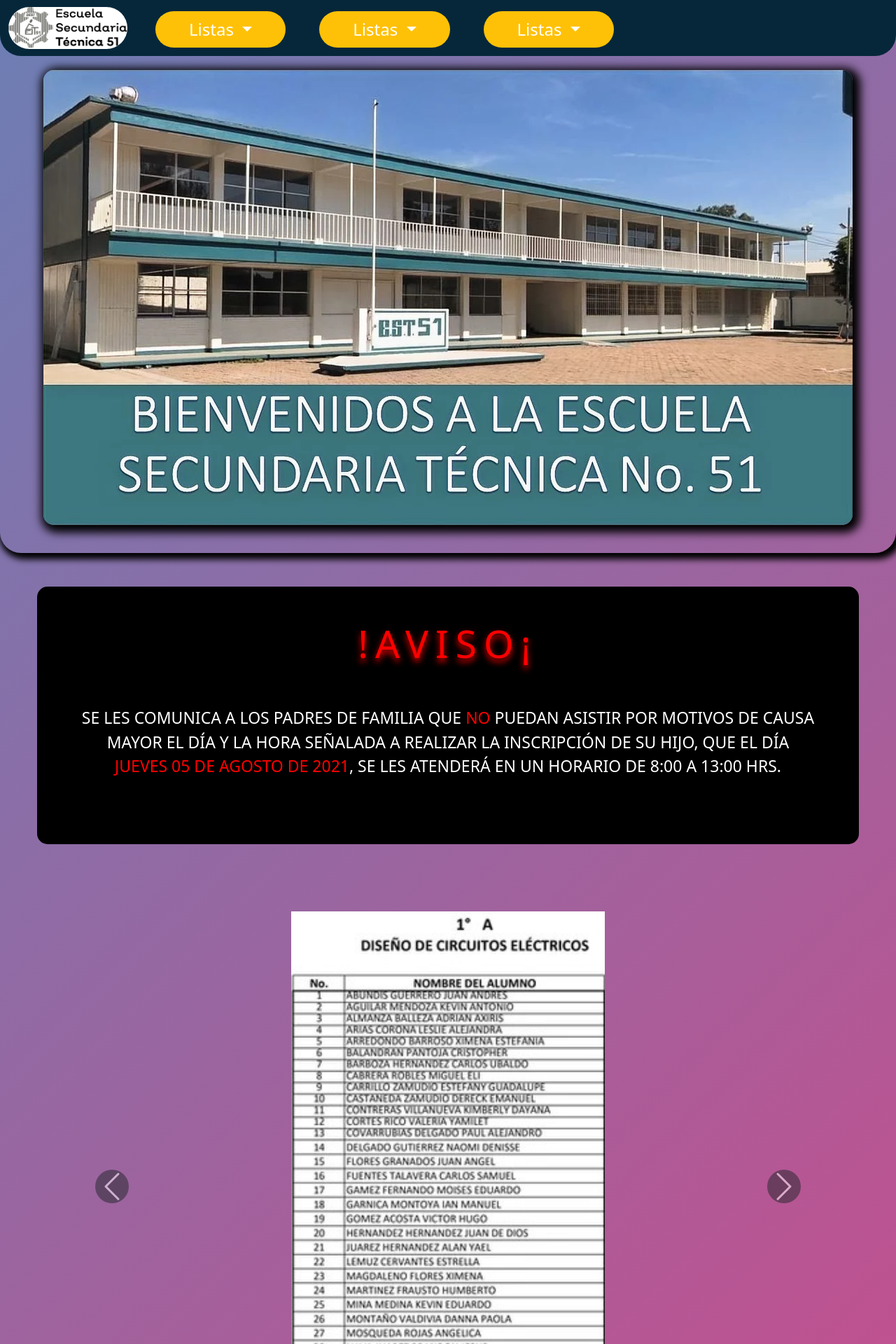
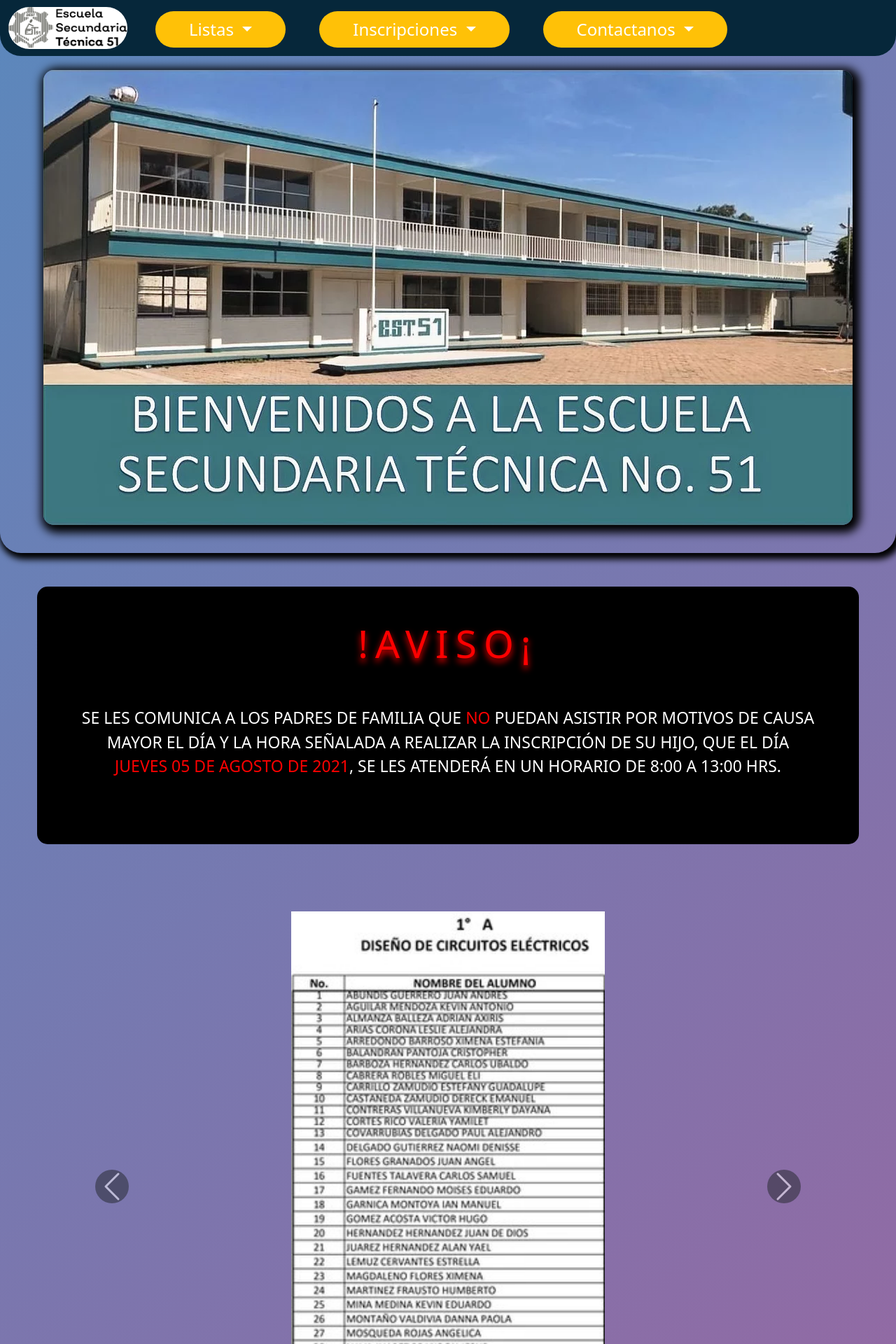
Before and after one commit to tecnicasecundaria51/tecnica51, a PHP site: page / in a window 1280 px wide. Shown: the top 1920 px of the page at 70% size. Run offline with PHP 8.4, Linux system fonts and the light colour scheme.

Commit message:
v2.0.3.Bootstrap_01

```diff
--- a/estilo.css
+++ b/estilo.css
@@ -80,3 +80,10 @@ body {
 .horarios{
     box-shadow: 4px 4px 13px 7px #000000;
 }
+
+#cont{
+  background-color: rgb(22, 12, 88);
+  border-radius: 15px;
+  font-size: 20px;
+  text-shadow: 1px 1px 1px black, 1px 2px 1px black, 1px 3px 1px black, 1px 4px 1px black, 1px 5px 1px black, 1px 6px 1px black;
+}
--- a/index.html
+++ b/index.html
@@ -36,7 +36,7 @@
             <!-- LISTAS -->
             <li class="px-4 pt-1 nav-item dropdown">
               <a
-                class="text-center px-5 text-white rounded-pill fs-4 nav-link dropdown-toggle d-block bg-warning"
+                class="px-5 text-center text-white rounded-pill fs-4 nav-link dropdown-toggle d-block bg-warning"
                 href="#"
                 id="navbarDropdown"
                 role="button"
@@ -67,14 +67,14 @@
             <!-- Inscripciones -->
             <li class="px-4 pt-1 nav-item dropdown">
               <a
-                class="text-center px-5 text-white rounded-pill fs-4 nav-link dropdown-toggle d-block bg-warning"
+                class="px-5 text-center text-white rounded-pill fs-4 nav-link dropdown-toggle d-block bg-warning"
                 href="#"
                 id="navbarDropdown"
                 role="button"
                 data-bs-toggle="dropdown"
                 aria-expanded="false"
               >
-                Listas
+                Inscripciones
               </a>
               <ul
                 id="hola"
@@ -87,39 +87,39 @@
                     >acciones</a
                   >
                 </li>
-                <li>
-                  <a class="text-white border-top dropdown-item" href="#"
-                    >acciones</a
-                  >
-                </li>
               </ul>
             </li>
             <!-- CONTACTO -->
             <li class="px-4 pt-1 nav-item dropdown">
               <a
-                class="text-center px-5 text-white rounded-pill fs-4 nav-link dropdown-toggle d-block bg-warning"
+                class="px-5 text-center text-white rounded-pill fs-4 nav-link dropdown-toggle d-block bg-warning"
                 href="#"
                 id="navbarDropdown"
                 role="button"
                 data-bs-toggle="dropdown"
                 aria-expanded="false"
               >
-                Listas
+                Contactanos
               </a>
               <ul
                 id="hola"
                 class="text-center dropdown-menu fs-5"
                 aria-labelledby="navbarDropdown"
               >
-                <li><a class="text-white dropdown-item" href="#">acciones</a></li>
+                <li><a class="text-white dropdown-item" href="#cont">Telefono</a></li>
                 <li>
-                  <a class="text-white border-top dropdown-item" href="#"
-                    >acciones</a
+                  <a class="text-white border-top dropdown-item" href="#cont"
+                    >Correo</a
                   >
                 </li>
                 <li>
-                  <a class="text-white border-top dropdown-item" href="#"
-                    >acciones</a
+                  <a class="text-white border-top dropdown-item" href="https://www.facebook.com/Amigos-de-la-T%C3%A9cnica-51-227296753957764" target="blank"
+                    >Facebook</a
+                  >
+                </li>
+                <li>
+                  <a class="text-white border-top dropdown-item" href="#cont"
+                    >Direccion</a
                   >
                 </li>
               </ul>
@@ -158,7 +158,7 @@
       <button type="button" data-bs-target="#carouselExampleIndicators" data-bs-slide-to="4" aria-label="Slide 5"></button>
       <button type="button" data-bs-target="#carouselExampleIndicators" data-bs-slide-to="5" aria-label="Slide 6"></button>
     </div>
-    <div id="galeria" class="carousel-inner mb-5 mt-5">
+    <div id="galeria" class="mt-5 mb-5 carousel-inner">
       <div class="carousel-item active">
         <img src="img/1-A.jpg" class="m-auto img-fluid d-block" alt="" width="35%">
       </div>
@@ -179,11 +179,11 @@
       </div>
     </div>
     <button class="carousel-control-prev w-25" type="button" data-bs-target="#carouselExampleIndicators" data-bs-slide="prev">
-      <span class="carousel-control-prev-icon bg-dark rounded-circle p-4" aria-hidden="true"></span>
+      <span class="p-4 carousel-control-prev-icon bg-dark rounded-circle" aria-hidden="true"></span>
       <span class="visually-hidden">Previous</span>
     </button>
     <button class="carousel-control-next w-25" type="button" data-bs-target="#carouselExampleIndicators" data-bs-slide="next">
-      <span class="carousel-control-next-icon bg-dark rounded-circle p-4" aria-hidden="true"></span>
+      <span class="p-4 carousel-control-next-icon bg-dark rounded-circle" aria-hidden="true"></span>
       <span class="visually-hidden">Next</span>
     </button>
   </div>
@@ -199,34 +199,36 @@
     </div>
     <div class="carousel-inner">
       <div class="carousel-item active">
-        <img src="img/1-G.jpg" class="m-auto d-block pb-5" alt="" width="35%">
+        <img src="img/1-G.jpg" class="pb-5 m-auto d-block" alt="" width="35%">
       </div>
       <div class="carousel-item">
-        <img src="img/1-H.jpg" class="m-auto d-block pb-5" alt="" width="35%">
+        <img src="img/1-H.jpg" class="pb-5 m-auto d-block" alt="" width="35%">
       </div>
       <div class="carousel-item">
-        <img src="img/1-I.jpg" class="m-auto d-block pb-5" alt="" width="35%">
+        <img src="img/1-I.jpg" class="pb-5 m-auto d-block" alt="" width="35%">
       </div>
       <div class="carousel-item">
-        <img src="img/1-J.jpg" class="m-auto d-block pb-5" alt="" width="35%">
+        <img src="img/1-J.jpg" class="pb-5 m-auto d-block" alt="" width="35%">
       </div>
       <div class="carousel-item">
-        <img src="img/1-K.jpg" class="m-auto d-block pb-5" alt="" width="35%">
+        <img src="img/1-K.jpg" class="pb-5 m-auto d-block" alt="" width="35%">
       </div>
       <div class="carousel-item">
-        <img src="img/1-L.jpg" class="m-auto d-block pb-5" alt="" width="35%">
+        <img src="img/1-L.jpg" class="pb-5 m-auto d-block" alt="" width="35%">
       </div>
     </div>
     <button class="carousel-control-prev w-25" type="button" data-bs-target="#carouselExampleIndicator" data-bs-slide="prev">
-      <span class="carousel-control-prev-icon bg-dark rounded-circle p-4" aria-hidden="true"></span>
+      <span class="p-4 carousel-control-prev-icon bg-dark rounded-circle" aria-hidden="true"></span>
       <span class="visually-hidden">Previous</span>
     </button>
     <button class="carousel-control-next w-25" type="button" data-bs-target="#carouselExampleIndicator" data-bs-slide="next">
-      <span class="carousel-control-next-icon bg-dark rounded-circle p-4" aria-hidden="true"></span>
+      <span class="p-4 carousel-control-next-icon bg-dark rounded-circle" aria-hidden="true"></span>
       <span class="visually-hidden">Next</span>
     </button>
   </div>
-  <div class="m-auto text-center text-white bg-dark card w-100">
+  <!-- Ins 1° -->
+  <div class="clearfix pt-5 pb-5"></div>
+  <div class="m-auto text-center text-white horarios bg-dark card w-100">
     <h2 class="card-title">INSCRIPCIONES A PRIMEROS</h2>
     <div class="card-body">
       <img class="m-auto col-8 img-fluid" src="img/PRIMEROS.jpg" class="card-img-top" alt="..." width="60%">
@@ -242,6 +244,55 @@
           <strong> EN CASO DE ENFERMEDADES CRÓNICAS, DEGENERATIVAS O ALERGIAS, <br> FAVOR DE ESPECIFICAR CUALES SON.</strong></p>
       </div>
   </div>
+  <!-- ins 2° -->
+  <div class="clearfix pt-5 pb-5"></div>
+  <div id="box-segundo" class="m-auto text-center text-white horarios bg-dark card w-100">
+    <h2 class="card-title">INSCRIPCIONES A PRIMEROS</h2>
+    <div class="card-body">
+      <img class="m-auto col-8 img-fluid" src="img/SEGUNDOS.jpg" class="card-img-top" alt="..." width="60%">
+      <div class="clearfix"></div>
+        <p class="text-center fs-3 card-text d-block"><br> REQUISITOS DE INSCRIPCIÓN<br>
+          <br>PRESENTARSE PADRE, MADRE O TUTOR (UNA PERSONA POR ALUMNO)
+          <br> SE LES ATENDERA SOLO SIGUIENDO LAS MEDIDAS SANITARIAS.<br> <br>
+          *COPIA DE CREDENCIAL DE ELECTOR DEL PADRE/MADRE O TUTOR<br>
+          *COPIA DE COMPROBANTE DE DOMICILIO<br>
+          *NÚMERO TELEFÓNICO OBLIGATORIO<br>
+          *CORREO ELECTRÓNICO<br>
+          *PESO Y ESTATURA<br><br>
+          <strong> EN CASO DE ENFERMEDADES CRÓNICAS, DEGENERATIVAS O ALERGIAS, <br> FAVOR DE ESPECIFICAR CUALES SON.</strong></p>
+      </div>
+  </div>
+  <!-- ins 3° -->
+  <div class="clearfix pt-5 pb-5"></div>
+  <div id="box-segundo" class="m-auto text-center text-white horarios bg-dark card w-100">
+    <h2 class="card-title">INSCRIPCIONES A PRIMEROS</h2>
+    <div class="card-body">
+      <img class="m-auto col-8 img-fluid" src="img/TERCEROS.jpg" class="card-img-top" alt="..." width="60%">
+      <div class="clearfix"></div>
+        <p class="text-center fs-3 card-text d-block"><br> REQUISITOS DE INSCRIPCIÓN<br>
+          <br>PRESENTARSE PADRE, MADRE O TUTOR (UNA PERSONA POR ALUMNO)
+          <br> SE LES ATENDERA SOLO SIGUIENDO LAS MEDIDAS SANITARIAS.<br> <br>
+          *COPIA DE CREDENCIAL DE ELECTOR DEL PADRE/MADRE O TUTOR<br>
+          *COPIA DE COMPROBANTE DE DOMICILIO<br>
+          *NÚMERO TELEFÓNICO OBLIGATORIO<br>
+          *CORREO ELECTRÓNICO<br>
+          *PESO Y ESTATURA<br><br>
+          <strong> EN CASO DE ENFERMEDADES CRÓNICAS, DEGENERATIVAS O ALERGIAS, <br> FAVOR DE ESPECIFICAR CUALES SON.</strong></p>
+      </div>
+  </div>
+  <div class="clearfix pt-3 pb-5"></div>
+  <div id="cont" class="text-center text-white">
+    <h2 class="fs-1">Contáctanos</h2>
+    <p class="fs-4 fst-italic">
+        <br> CLAVE: 11DST0074F
+        <br>CALLE ANTARES # 469 FRACC. VALLE DEL SOL, C.P. 36590, IRAPUATO, GTO.
+        <br> tecnicasecundaria51@gmail.com
+        <br> 462 215 38 20<br>
+    </p>
+</div>
+<footer class="text-center fs-5">
+    Desarrollado por Gabriel flores y José Raya © 2021
+</footer>
     <script src="bootstrap/js/bootstrap.min.js"></script>
   </body>
 </html>
```
